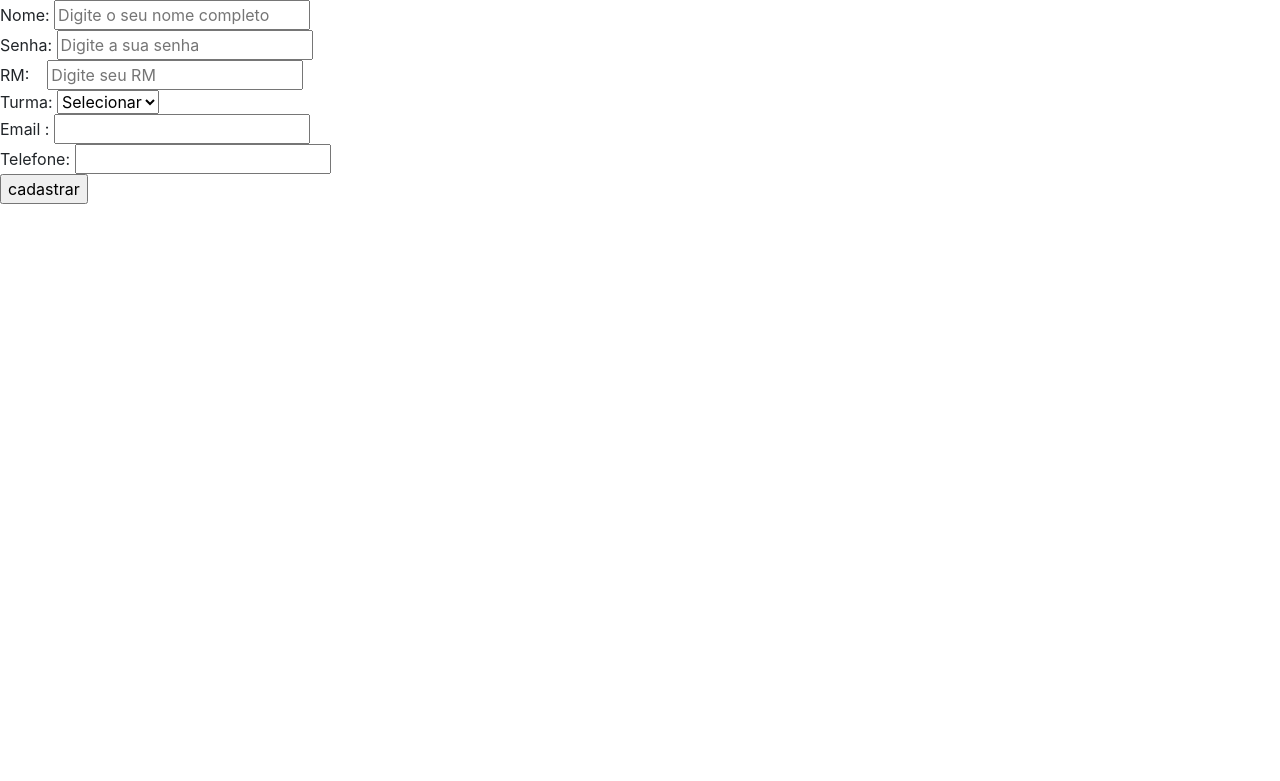
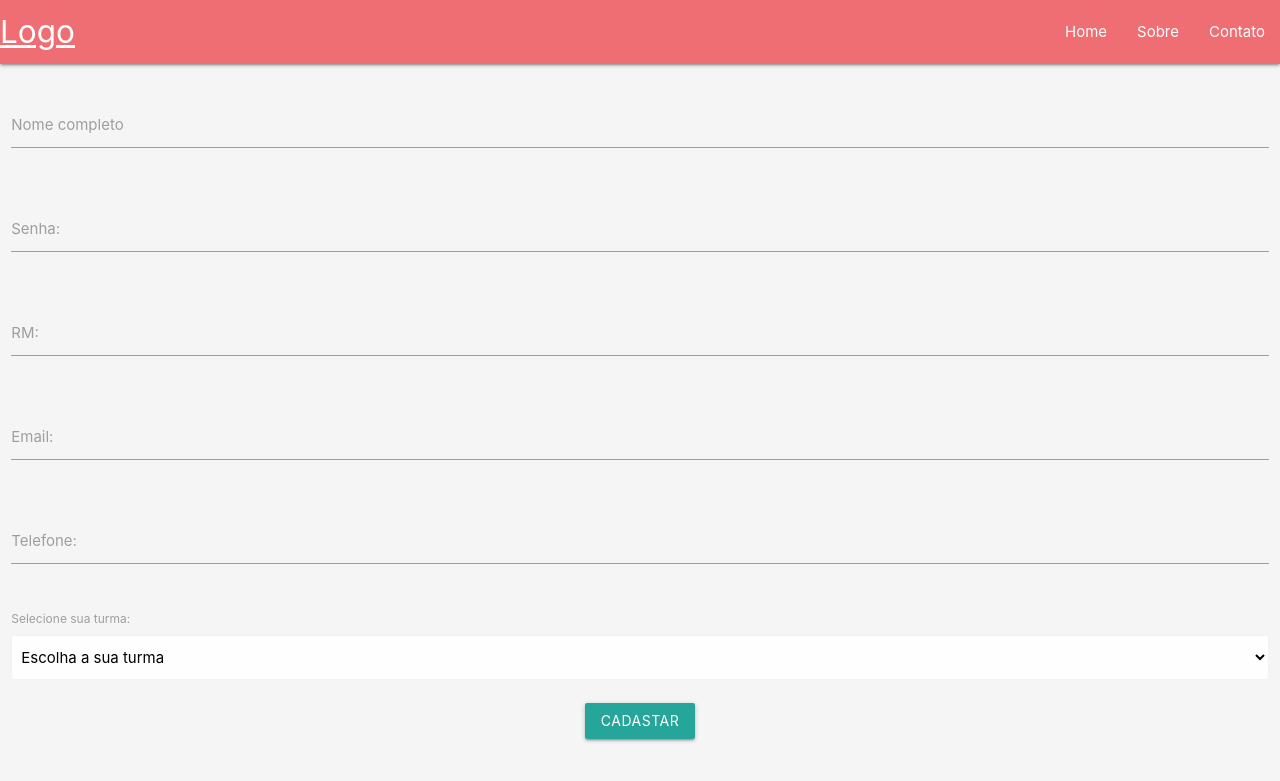
Before and after one commit to lucasdeaquino/TCC-armarios, a PHP site: page /cadastro-aluno.php in a window 1280 px wide. Shown: the top 781 px of the page. Run offline with PHP 8.4, Linux system fonts and the light colour scheme; data that the repository does not hold is empty; some libraries are stand-ins or nearby versions.

Commit message:
Add files via upload
Cadastro(incompleto)

```diff
--- a/cadastro-aluno.php
+++ b/cadastro-aluno.php
@@ -7,17 +7,69 @@
     <script src="https://maxcdn.bootstrapcdn.com/bootstrap/4.0.0/js/bootstrap.min.js" integrity="sha384-JZR6Spejh4U02d8jOt6vLEHfe/JQGiRRSQQxSfFWpi1MquVdAyjUar5+76PVCmYl" crossorigin="anonymous"></script>
     <script src="//cdnjs.cloudflare.com/ajax/libs/jquery.maskedinput/1.4.1/jquery.maskedinput.min.js"></script>
     <script src="Js/cadastro-functions.js"></script>
+    <link rel="stylesheet" href="https://cdnjs.cloudflare.com/ajax/libs/materialize/1.0.0/css/materialize.min.css">
+    <script src="https://cdnjs.cloudflare.com/ajax/libs/materialize/1.0.0/js/materialize.min.js"></script>
+
 	<title>Cadastro Aluno</title>
 </head>
 <body>
 
-  Nome: <input type="text" name="nome" id="nome" placeholder="Digite o seu nome completo"><br>
-   Senha: <input type="password" name="senha" id="senha" placeholder="Digite a sua senha"><br>
-    RM: &nbsp;&nbsp;&nbsp;<input type="text" maxlength="5" id="rm" onkeypress="return onlynumber();" placeholder="Digite seu RM"><br>
-  Turma: <select name="turma" id="turma">
+      <nav>
+    <div class="nav-wrapper">
+      <a href="#" class="brand-logo">Logo</a>
+      <ul id="nav-mobile" class="right hide-on-med-and-down">
+        <li><a href="sass.html">Home</a></li>
+        <li><a href="badges.html">Sobre</a></li>
+        <li><a href="#">Contato</a></li>
+      </ul>
+    </div>
+  </nav>
+<br>
 
-	  <option>Selecionar</option>
-
+    <div class="row">
+    <form class="col s12" id="form">
+      <div class="row">
+        <div class="input-field col s6">
+          <label for="nome">Nome completo</label>
+          <input id="nome" type="text" name="nome">
+        </div>
+      </div>
+      <div class="row">
+        <div class="input-field col s12">
+          <label for="senha">Senha:</label>
+          <input id="senha" type="password" name="senha">
+        </div>
+      </div>
+      <div class="row">
+        <div class="input-field col s12">
+          <label for="rm">RM:</label>
+          <input id="rm" type="text" id="RM">
+        </div>
+        </div>
+     <div class="row">
+        <div class="input-field col s12">
+          <label for="email">Email:</label>
+          <input id="email" type="email" name="email">
+        </div>
+      </div>
+         <div class="row">
+        <div class="input-field col s12">
+          <label for="telefone">Telefone:</label>
+          <input id="telefone" type="text" class="telefone">
+        </div>
+      </div>
+  <label for="turma">Selecione sua turma:</label>
+  <select class="browser-default">
+    <option value="" disabled selected>Escolha a sua turma</option>
+    <option value="1">Option 1</option>
+    <option value="2">Option 2</option>
+    <option value="3">Option 3</option>
+  </select>
+<br>
+<center><button class="btn waves-effect waves-light" type="button" name="enviar" id="enviar" value="cadastrar">Cadastar</button></center>
+  </div>
+    </form>
+</div>
 <?php
 
  include('conexao.php');
@@ -39,11 +91,7 @@
 ?>
 
 
-</select><br>
-
-Email : <input type="email" name="email" id="email"><br>
-Telefone: <input type="text" class="telefone" id="telefone" /><br>
-<input type="button" name="enviar" id="enviar" value="cadastrar">
+</select>
 
     <script type="text/javascript">
 
@@ -98,3 +146,9 @@ jQuery("input.telefone")
 
 </body>
 </html>
+<style type="text/css">
+
+  body{
+    background-color:#f5f5f5;
+  }
+</style>
```
